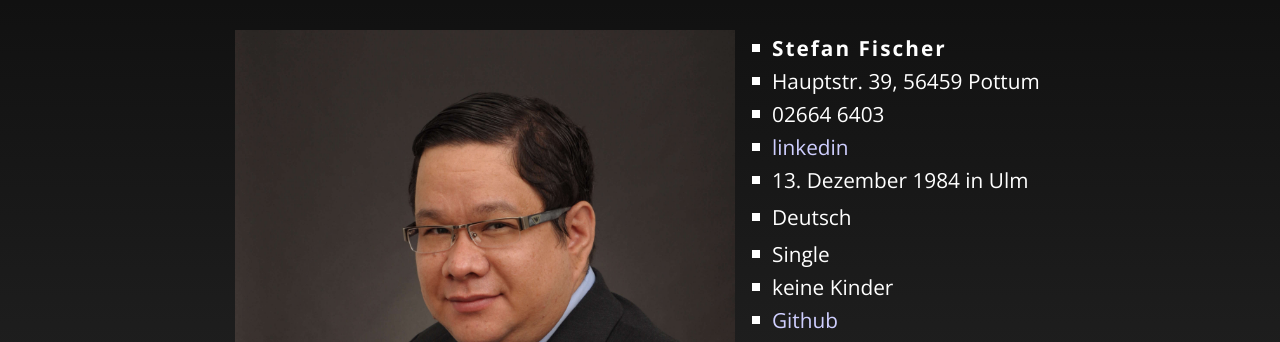
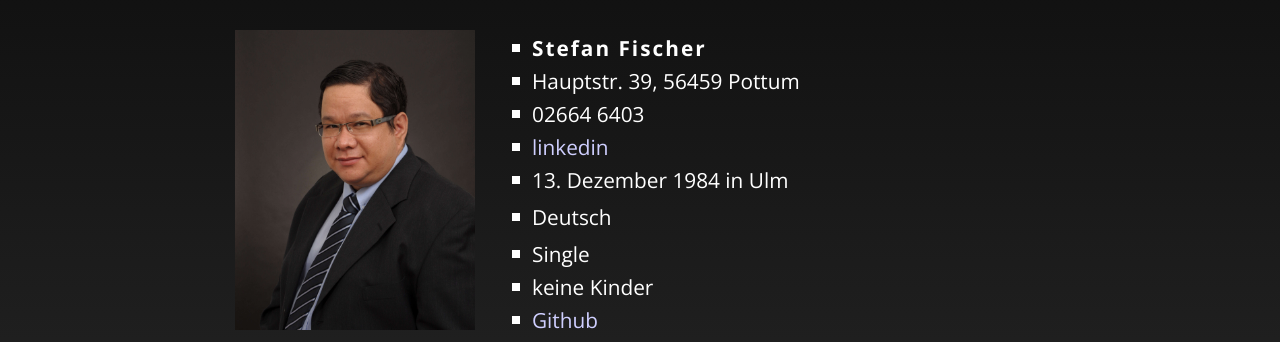
Before and after one commit to raynor84/website, a plain HTML site: page index.html in a window 1280 px wide. Shown: the part 458-800 px from the top of the page. Drawn offline with nearby package versions, Linux system fonts and the light colour scheme; a web font is replaced by a local one.

Commit message:
bild anpassen

```diff
--- a/css/style.css
+++ b/css/style.css
@@ -117,8 +117,8 @@ section {
 }
 
 .steckbrief img {
-	width: 500px;
-	margin: 40px 10px 20px 0px;
+	width: 240px;
+	margin: 40px 30px 20px 0px;
 	float: left;
 }
 .steckbrief .me {
```
